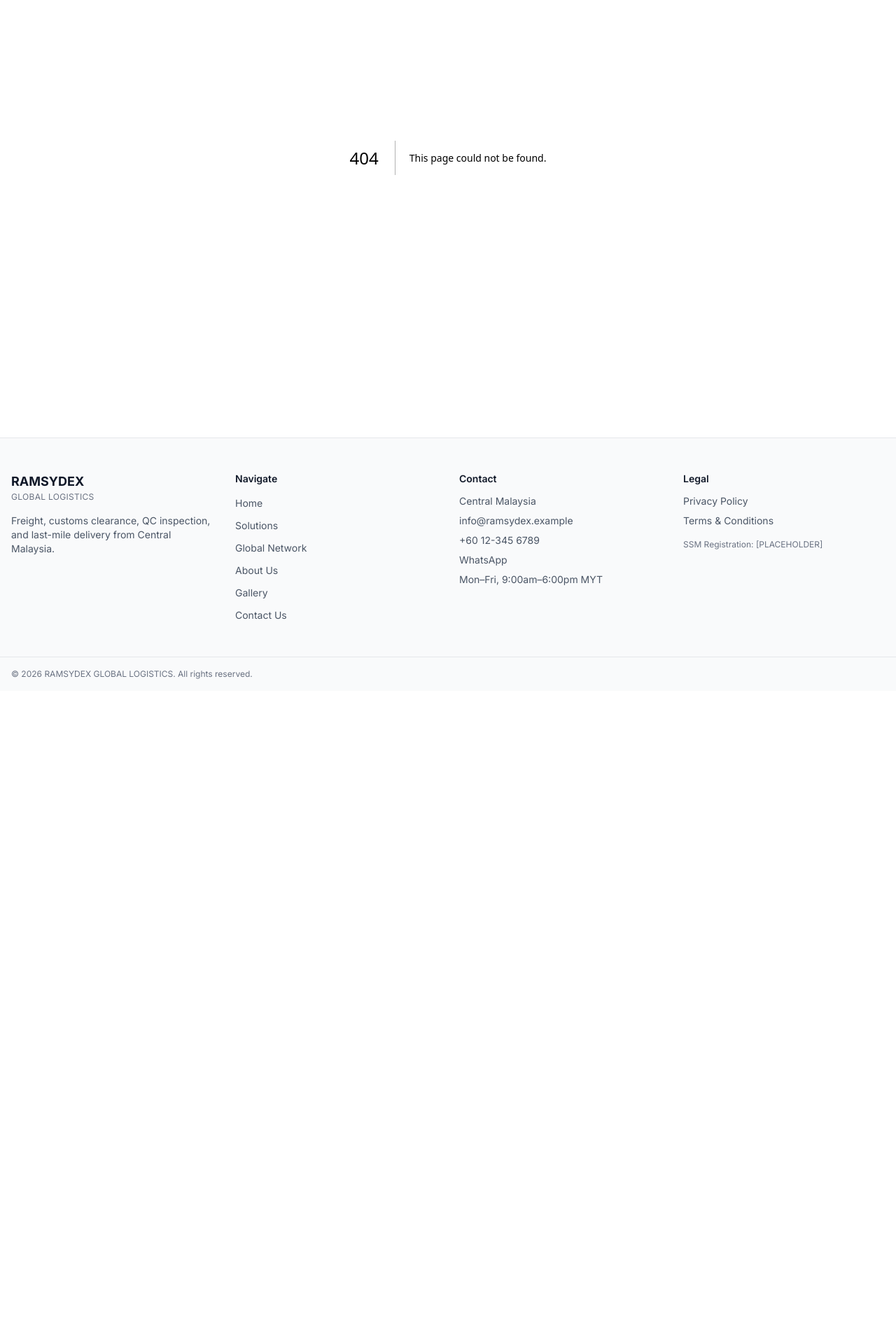
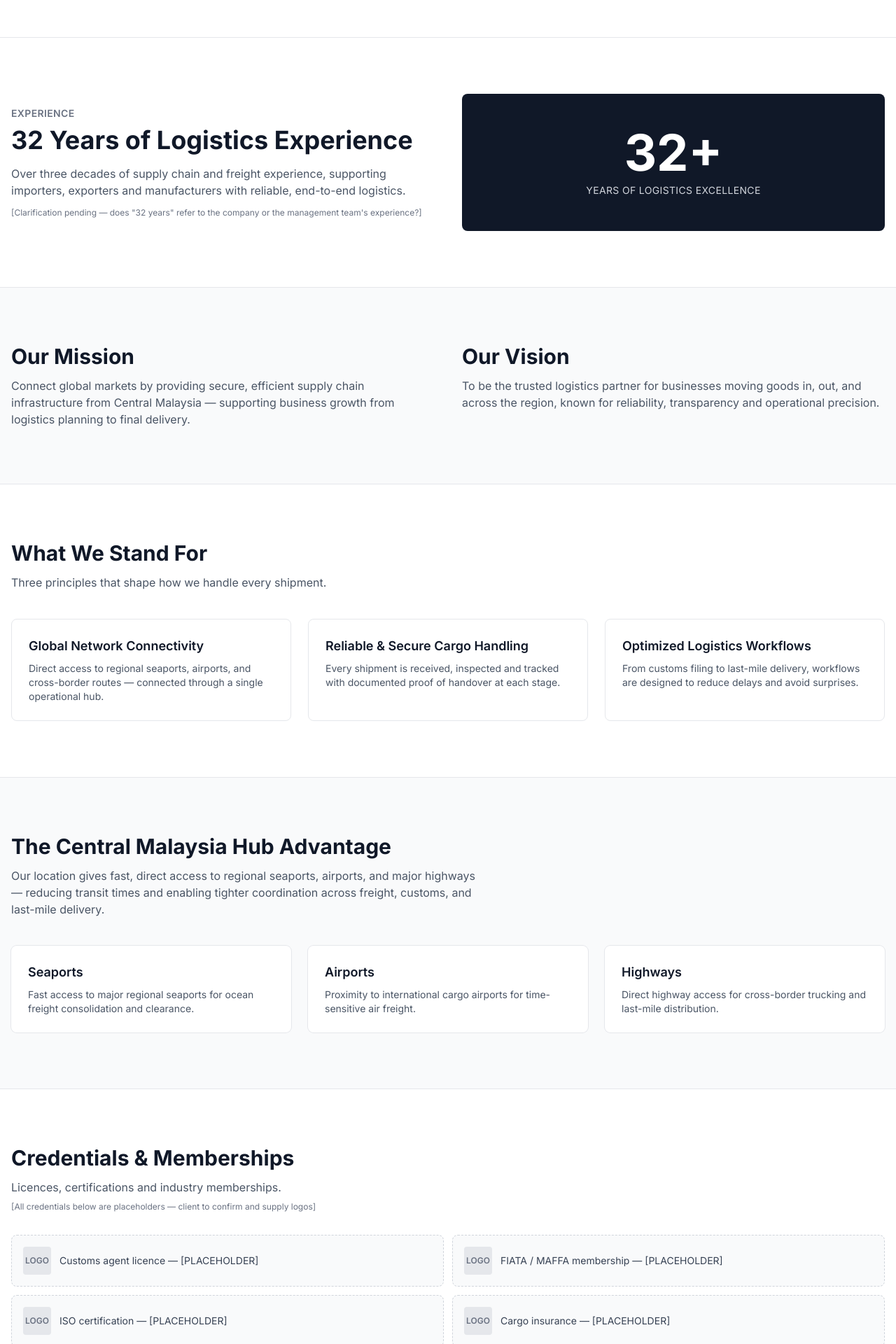
Before and after one commit to Ammartheseventh/RAMSYDEX-Logistics, a Next.js app: page /about in a window 1280 px wide. Before the commit this address had no page. Shown: the part 280-2200 px from the top of the page at 70% size. Before the commit the page ends 1267 px from the top, so only its background shows below. Built offline with nearby package versions, Linux system fonts and the light colour scheme.

Commit message:
added about page with experience, mission, value pillars, hub advantage, and credentials (preliminary design)

```diff
--- /dev/null
+++ b/src/app/about/page.tsx
@@ -0,0 +1,208 @@
+import type { Metadata } from "next";
+import Link from "next/link";
+import {
+  experience,
+  missionVision,
+  valuePillars,
+  hubAdvantages,
+  credentials,
+} from "@/data/about";
+
+export const metadata: Metadata = {
+  title: "About Us — RAMSYDEX GLOBAL LOGISTICS",
+  description:
+    "32 years of logistics experience, a Central Malaysia operational hub, and end-to-end supply chain services for importers, exporters, and manufacturers.",
+};
+
+export default function AboutPage() {
+  return (
+    <>
+      {/* Intro */}
+      <section className="border-b border-gray-200 bg-white">
+        <div className="mx-auto max-w-7xl px-4 py-12 md:py-16">
+          <h1 className="text-3xl font-bold text-gray-900 md:text-4xl">
+            About RAMSYDEX GLOBAL LOGISTICS
+          </h1>
+          <p className="mt-3 max-w-3xl text-base text-gray-600">
+            A Central Malaysia-based logistics partner serving importers,
+            exporters, and manufacturers across the region.
+          </p>
+        </div>
+      </section>
+
+      {/* 32 years */}
+      <section className="bg-white">
+        <div className="mx-auto max-w-7xl px-4 py-16 md:py-20">
+          <div className="grid items-center gap-10 md:grid-cols-2">
+            <div>
+              <p className="text-sm font-semibold uppercase tracking-wide text-gray-500">
+                Experience
+              </p>
+              <h2 className="mt-2 text-3xl font-bold text-gray-900 md:text-4xl">
+                {experience.headline}
+              </h2>
+              <p className="mt-4 text-base text-gray-600">
+                {experience.statement}
+              </p>
+              <p className="mt-3 text-xs text-gray-500">
+                [Clarification pending — does &quot;32 years&quot; refer to the company or
+                the management team&apos;s experience?]
+              </p>
+            </div>
+
+            <div className="flex items-center justify-center rounded-lg bg-gray-900 p-12 text-white">
+              <div className="text-center">
+                <p className="text-6xl font-bold md:text-7xl">
+                  {experience.years}+
+                </p>
+                <p className="mt-2 text-sm uppercase tracking-wide text-gray-300">
+                  Years of Logistics Excellence
+                </p>
+              </div>
+            </div>
+          </div>
+        </div>
+      </section>
+
+      {/* Mission & vision */}
+      <section className="border-t border-gray-200 bg-gray-50">
+        <div className="mx-auto max-w-7xl px-4 py-16 md:py-20">
+          <div className="grid gap-10 md:grid-cols-2">
+            <div>
+              <h2 className="text-2xl font-bold text-gray-900 md:text-3xl">
+                Our Mission
+              </h2>
+              <p className="mt-3 text-base text-gray-600">
+                {missionVision.mission}
+              </p>
+            </div>
+            <div>
+              <h2 className="text-2xl font-bold text-gray-900 md:text-3xl">
+                Our Vision
+              </h2>
+              <p className="mt-3 text-base text-gray-600">
+                {missionVision.vision}
+              </p>
+            </div>
+          </div>
+        </div>
+      </section>
+
+      {/* Value pillars */}
+      <section className="border-t border-gray-200 bg-white">
+        <div className="mx-auto max-w-7xl px-4 py-16 md:py-20">
+          <div className="max-w-2xl">
+            <h2 className="text-2xl font-bold text-gray-900 md:text-3xl">
+              What We Stand For
+            </h2>
+            <p className="mt-3 text-base text-gray-600">
+              Three principles that shape how we handle every shipment.
+            </p>
+          </div>
+
+          <div className="mt-10 grid gap-6 md:grid-cols-3">
+            {valuePillars.map((pillar) => (
+              <div
+                key={pillar.title}
+                className="rounded-lg border border-gray-200 bg-white p-6"
+              >
+                <h3 className="text-lg font-semibold text-gray-900">
+                  {pillar.title}
+                </h3>
+                <p className="mt-2 text-sm text-gray-600">
+                  {pillar.description}
+                </p>
+              </div>
+            ))}
+          </div>
+        </div>
+      </section>
+
+      {/* Central Malaysia hub advantage */}
+      <section className="border-t border-gray-200 bg-gray-50">
+        <div className="mx-auto max-w-7xl px-4 py-16 md:py-20">
+          <div className="max-w-2xl">
+            <h2 className="text-2xl font-bold text-gray-900 md:text-3xl">
+              The Central Malaysia Hub Advantage
+            </h2>
+            <p className="mt-3 text-base text-gray-600">
+              Our location gives fast, direct access to regional seaports,
+              airports, and major highways — reducing transit times and enabling
+              tighter coordination across freight, customs, and last-mile
+              delivery.
+            </p>
+          </div>
+
+          <div className="mt-10 grid gap-6 md:grid-cols-3">
+            {hubAdvantages.map((item) => (
+              <div
+                key={item.label}
+                className="rounded-lg bg-white p-6 ring-1 ring-gray-200"
+              >
+                <h3 className="text-lg font-semibold text-gray-900">
+                  {item.label}
+                </h3>
+                <p className="mt-2 text-sm text-gray-600">
+                  {item.description}
+                </p>
+              </div>
+            ))}
+          </div>
+        </div>
+      </section>
+
+      {/* Credentials */}
+      <section className="border-t border-gray-200 bg-white">
+        <div className="mx-auto max-w-7xl px-4 py-16 md:py-20">
+          <div className="max-w-2xl">
+            <h2 className="text-2xl font-bold text-gray-900 md:text-3xl">
+              Credentials &amp; Memberships
+            </h2>
+            <p className="mt-3 text-base text-gray-600">
+              Licences, certifications and industry memberships.
+            </p>
+            <p className="mt-2 text-xs text-gray-500">
+              [All credentials below are placeholders — client to confirm and
+              supply logos]
+            </p>
+          </div>
+
+          <ul className="mt-8 grid gap-3 sm:grid-cols-2">
+            {credentials.map((credential) => (
+              <li
+                key={credential}
+                className="flex items-center gap-3 rounded-lg border border-dashed border-gray-300 bg-gray-50 p-4"
+              >
+                <span className="flex h-10 w-10 shrink-0 items-center justify-center rounded bg-gray-200 text-xs font-semibold text-gray-500">
+                  LOGO
+                </span>
+                <span className="text-sm text-gray-700">{credential}</span>
+              </li>
+            ))}
+          </ul>
+        </div>
+      </section>
+
+      {/* Note on case studies — hidden per brief until real examples exist */}
+
+      {/* CTA */}
+      <section className="bg-gray-900 text-white">
+        <div className="mx-auto max-w-7xl px-4 py-16 text-center md:py-20">
+          <h2 className="text-2xl font-bold md:text-3xl">
+            Work with a logistics partner you can trust.
+          </h2>
+          <p className="mt-3 text-base text-gray-300">
+            Request a quote and our Central Malaysia desk will respond within 24
+            hours during business hours.
+          </p>
+          <Link
+            href="/contact"
+            className="mt-6 inline-block rounded-md bg-white px-6 py-3 text-sm font-semibold text-gray-900 hover:bg-gray-100"
+          >
+            Request a Quote
+          </Link>
+        </div>
+      </section>
+    </>
+  );
+}
--- /dev/null
+++ b/src/data/about.ts
@@ -0,0 +1,59 @@
+// PLACEHOLDER — the brief asks whether "32 years" refers to the company
+// or the management team's experience. Wording may need adjusting.
+export const experience = {
+  years: 32,
+  headline: "32 Years of Logistics Experience",
+  statement:
+    "Over three decades of supply chain and freight experience, supporting importers, exporters and manufacturers with reliable, end-to-end logistics.",
+};
+
+export const missionVision = {
+  mission:
+    "Connect global markets by providing secure, efficient supply chain infrastructure from Central Malaysia — supporting business growth from logistics planning to final delivery.",
+  vision:
+    "To be the trusted logistics partner for businesses moving goods in, out, and across the region, known for reliability, transparency and operational precision.",
+};
+
+export const valuePillars = [
+  {
+    title: "Global Network Connectivity",
+    description:
+      "Direct access to regional seaports, airports, and cross-border routes — connected through a single operational hub.",
+  },
+  {
+    title: "Reliable & Secure Cargo Handling",
+    description:
+      "Every shipment is received, inspected and tracked with documented proof of handover at each stage.",
+  },
+  {
+    title: "Optimized Logistics Workflows",
+    description:
+      "From customs filing to last-mile delivery, workflows are designed to reduce delays and avoid surprises.",
+  },
+];
+
+export const hubAdvantages = [
+  {
+    label: "Seaports",
+    description:
+      "Fast access to major regional seaports for ocean freight consolidation and clearance.",
+  },
+  {
+    label: "Airports",
+    description:
+      "Proximity to international cargo airports for time-sensitive air freight.",
+  },
+  {
+    label: "Highways",
+    description:
+      "Direct highway access for cross-border trucking and last-mile distribution.",
+  },
+];
+
+// PLACEHOLDER — client to supply actual credentials.
+export const credentials = [
+  "Customs agent licence — [PLACEHOLDER]",
+  "FIATA / MAFFA membership — [PLACEHOLDER]",
+  "ISO certification — [PLACEHOLDER]",
+  "Cargo insurance — [PLACEHOLDER]",
+];
```
Also changed, not shown: 1 other file (tests, documents, lock files or other folders).
